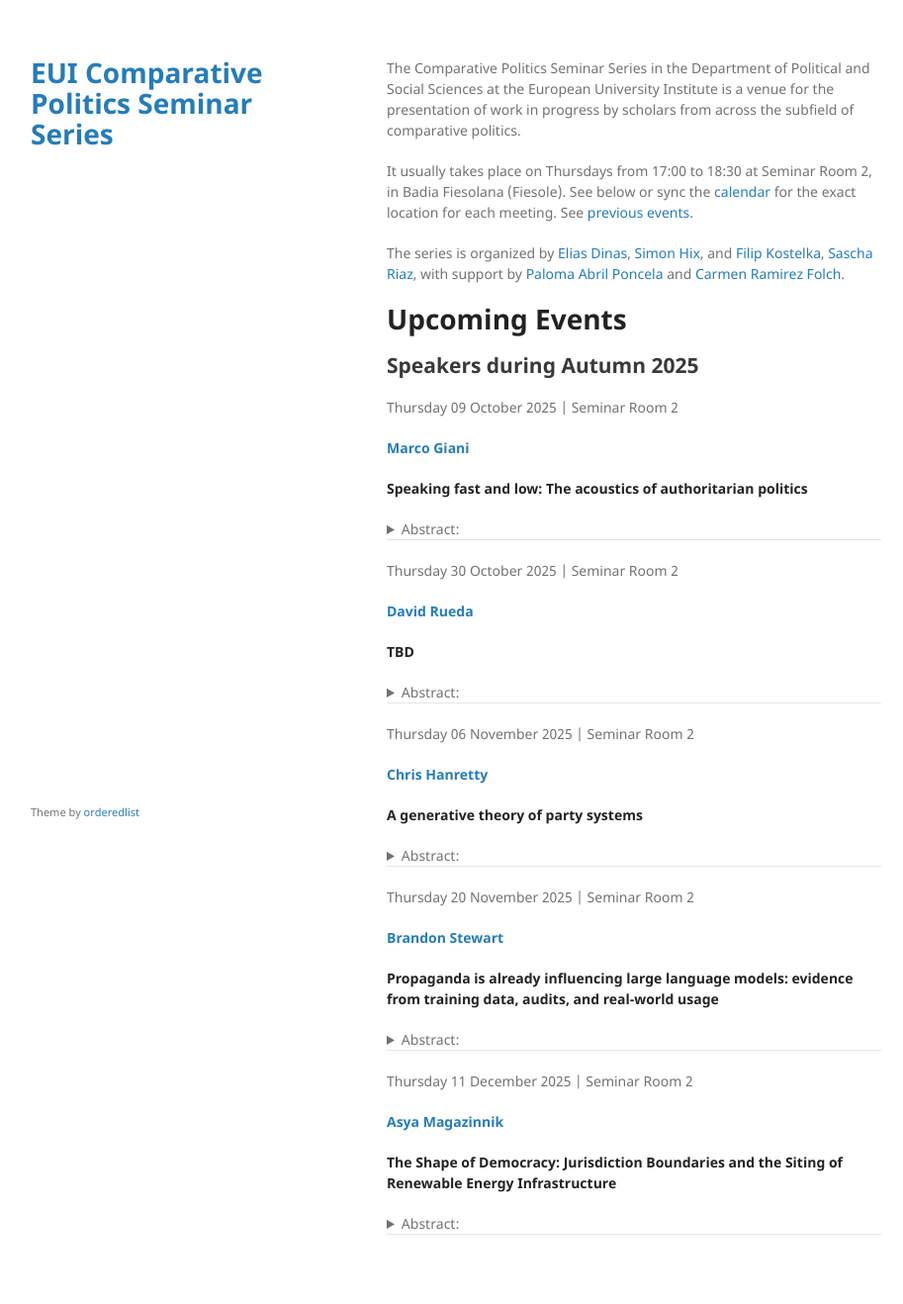
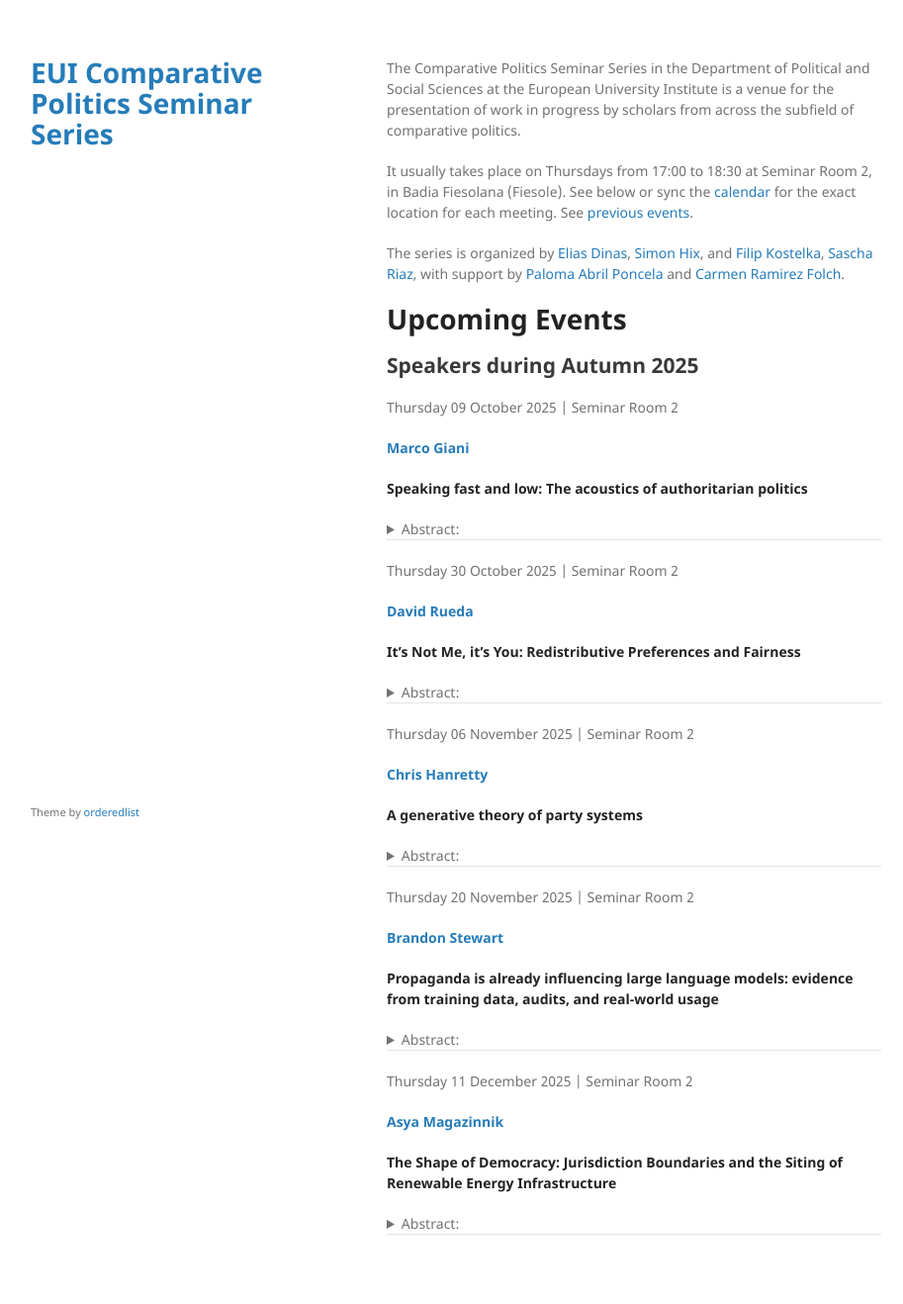
Before and after one commit to cpss-eui/cpss-eui.github.io, a Jekyll site: the page built from index.md, in a window 1280 px wide. Shown: the whole page at 99% size, without its empty margins (179-1092 px from the left). Built offline with Jekyll 4.4.1, drawn with Linux system fonts in a browser that asks for light colours; our own code applies the rules of GitHub Pages for plain Markdown files; some of the changed lines change nothing that is shown.

Commit message:
See https://github.com/cpss-eui/comparative-politics-seminar-series/commit/3c51b12398756246dea29491b696d119fd7d8667 from refs/heads/main

```diff
--- a/index.md
+++ b/index.md
@@ -67,14 +67,41 @@
 Rueda</a></strong>
 </p>
 
-**TBD**
+**It’s Not Me, it’s You: Redistributive Preferences and Fairness**
 
 <details>
 <summary>
 Abstract:
 </summary>
 <p>
-TBD
+Fairness and deservingness are core principles for the formation of
+public policy, and yet little consensus exists about how meritocracy
+should influence redistributive policies such as a generous welfare
+state or social protection. On the one hand, some policies designed to
+ensure equal representation in education, employment, and government are
+perceived as corrective measures for differences in opportunity or for
+societal injustice. On the other, these same policies can be perceived
+as unfair given they come into direct conflict with meritocracy.
+Although classical economic theory suggests that preferences for
+redistribution are simply a function of economic self-interest, a large
+body of recent work including theoretical models, empirical evidence,
+and experiments has shown that preferences are a complex mosaic
+incorporating both selfish and other-regarding considerations. While an
+influential literature has shown that individuals condition their policy
+preferences on their views of fairness and deservingness (as a function
+of how earnings are determined), none of the existing work accounts for
+the reality that outcomes may be meritocratic for some but not others.
+To close this gap, we present results from a lab experiment representing
+the first causal investigation of redistributive preferences in the
+presence of asymmetric earnings conditions. Although we find little
+evidence that asymmetry as a general characteristic affects
+redistributive preferences, we find strong evidence that fairness
+considerations are asymmetric. Our results suggest that redistributive
+preferences are only malleable for the rich and that their views of
+deservingness are determined solely by the conditions of the poor.
+Further, our findings suggest that fairness considerations are reference
+dependent and counterfactual beliefs are an important moderator of the
+relationship between fairness and redistributive preferences.
 </p>
 </details>
 <hr>
```
